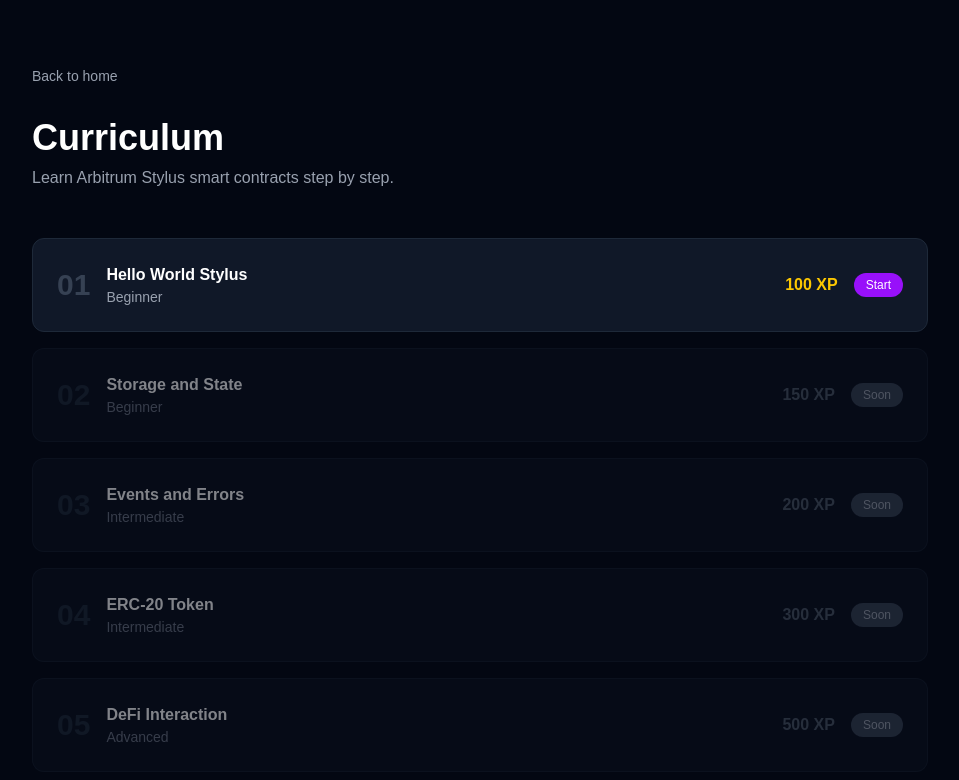
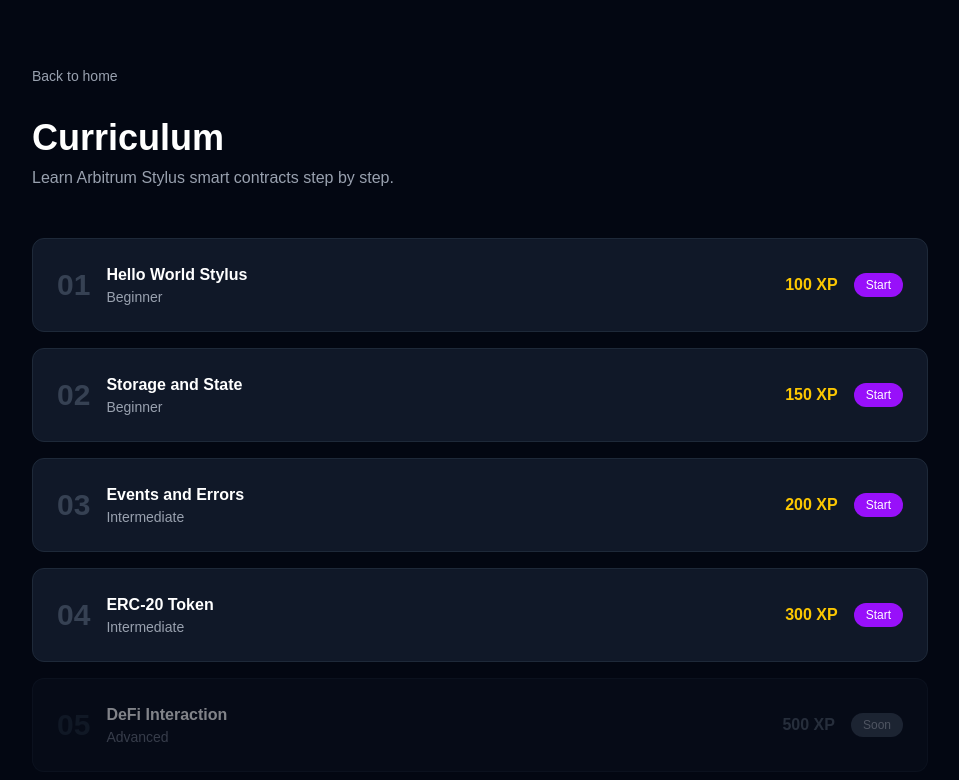
Before and after one commit to wkalidev/stylusforge, a Next.js app in the folder apps/web/: page /learn in a window 1280 px wide. Shown: the top 780 px of the page, without its empty margins (160-1119 px from the left). Built offline with nearby package versions, Linux system fonts and the light colour scheme; no server answers; what @rainbow-me/rainbowkit, wagmi would draw is missing.

Commit message:
feat: unlock lessons 2 3 4 in curriculum page

```diff
--- a/apps/web/app/learn/page.tsx
+++ b/apps/web/app/learn/page.tsx
@@ -2,9 +2,9 @@
 
 const lessons = [
   { id: 1, slug: 'hello-world', title: 'Hello World Stylus', difficulty: 'Beginner', xp: 100, available: true },
-  { id: 2, slug: 'storage-state', title: 'Storage and State', difficulty: 'Beginner', xp: 150, available: false },
-  { id: 3, slug: 'events-errors', title: 'Events and Errors', difficulty: 'Intermediate', xp: 200, available: false },
-  { id: 4, slug: 'erc20-token', title: 'ERC-20 Token', difficulty: 'Intermediate', xp: 300, available: false },
+  { id: 2, slug: 'storage-state', title: 'Storage and State', difficulty: 'Beginner', xp: 150, available: true },
+  { id: 3, slug: 'events-errors', title: 'Events and Errors', difficulty: 'Intermediate', xp: 200, available: true },
+  { id: 4, slug: 'erc20-token', title: 'ERC-20 Token', difficulty: 'Intermediate', xp: 300, available: true },
   { id: 5, slug: 'defi-interaction', title: 'DeFi Interaction', difficulty: 'Advanced', xp: 500, available: false },
 ];
 
```
